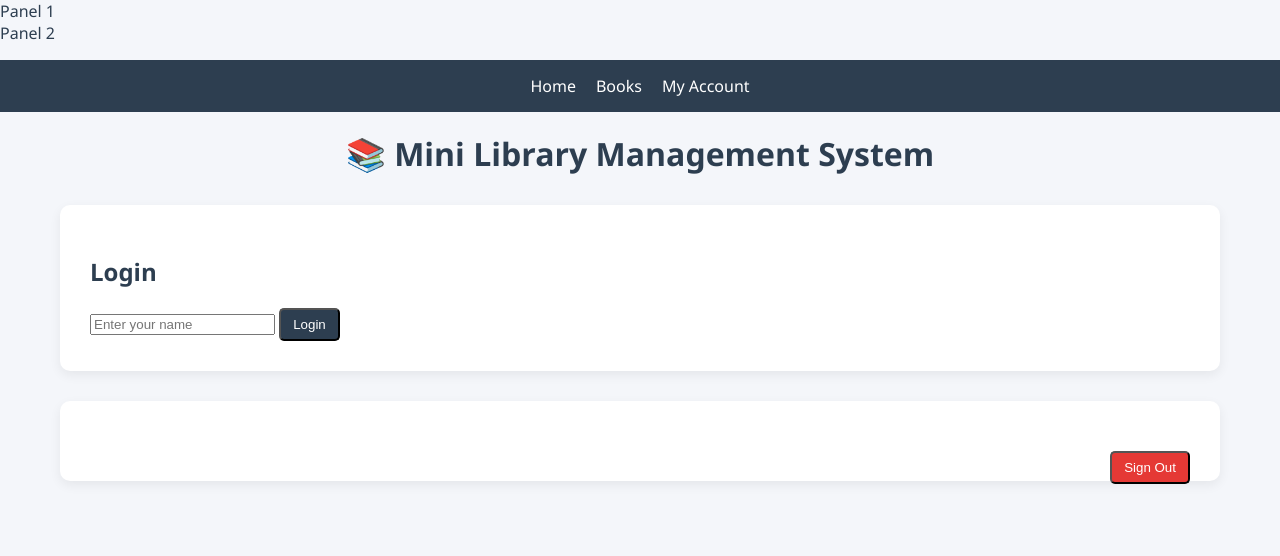
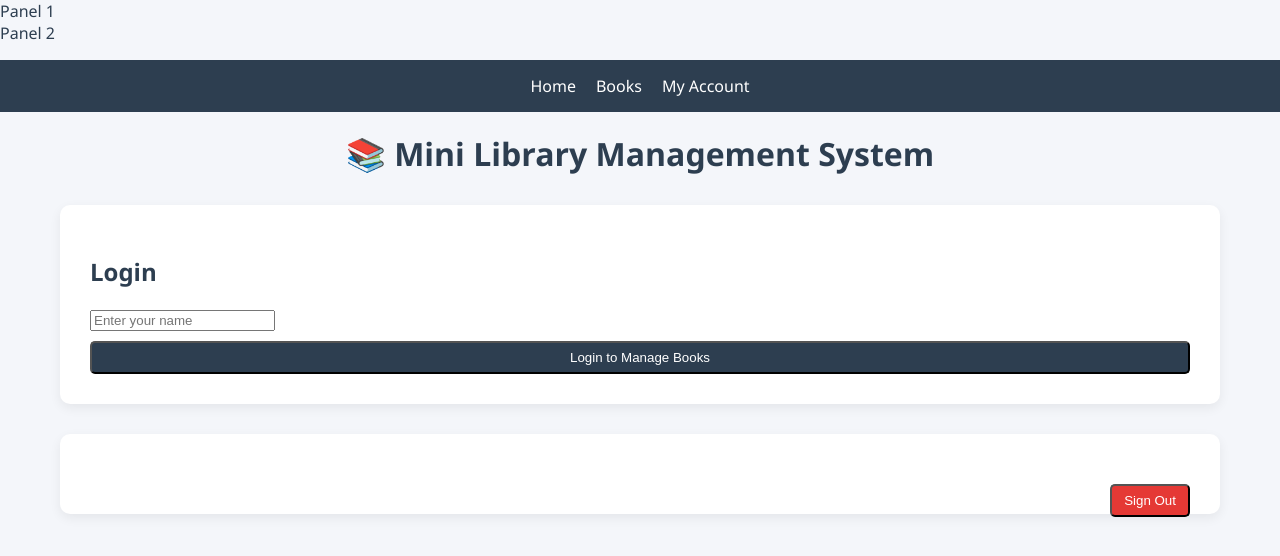
Before and after one commit to dishank-8888/mini-library--leader, a Flask app: page / in a window 1280 px wide. Shown: the top 556 px of the page. Run offline with Flask 3, Linux system fonts and the light colour scheme.

Commit message:
successfully resolved issue 8 regarding

```diff
--- a/template/index.html
+++ b/template/index.html
@@ -92,14 +92,14 @@
 <div id="loginSection" class="login-panel">
     <h2>Login</h2>
     <input type="text" id="loginName" placeholder="Enter your name">
-    <button onclick="loginUser()">Login</button>
+    <button onclick="loginUser()" style="width: 100%; margin-top: 10px;">Login to Manage Books</button>
     <div id="loginNotification" class="notification"></div>
 </div>
 <!-- Main Section -->
 <div class="container" id="mainSection">
 <!-- AFTER -->
 <div id="userWelcome" style="font-size: 1.2em; font-weight: bold; color: #2d3e50; margin-bottom: 20px;"></div>
-<button onclick="logoutUser()" style="float:right; background: #e53935;">Sign Out</button>
+<button onclick="logoutUser()" style="float:right; background: #e53935;">Sign Out</button>
     <div id="mainNotification" class="notification"></div>
     <div class="flex">
         <!-- Panels will go here in next commit -->
```
